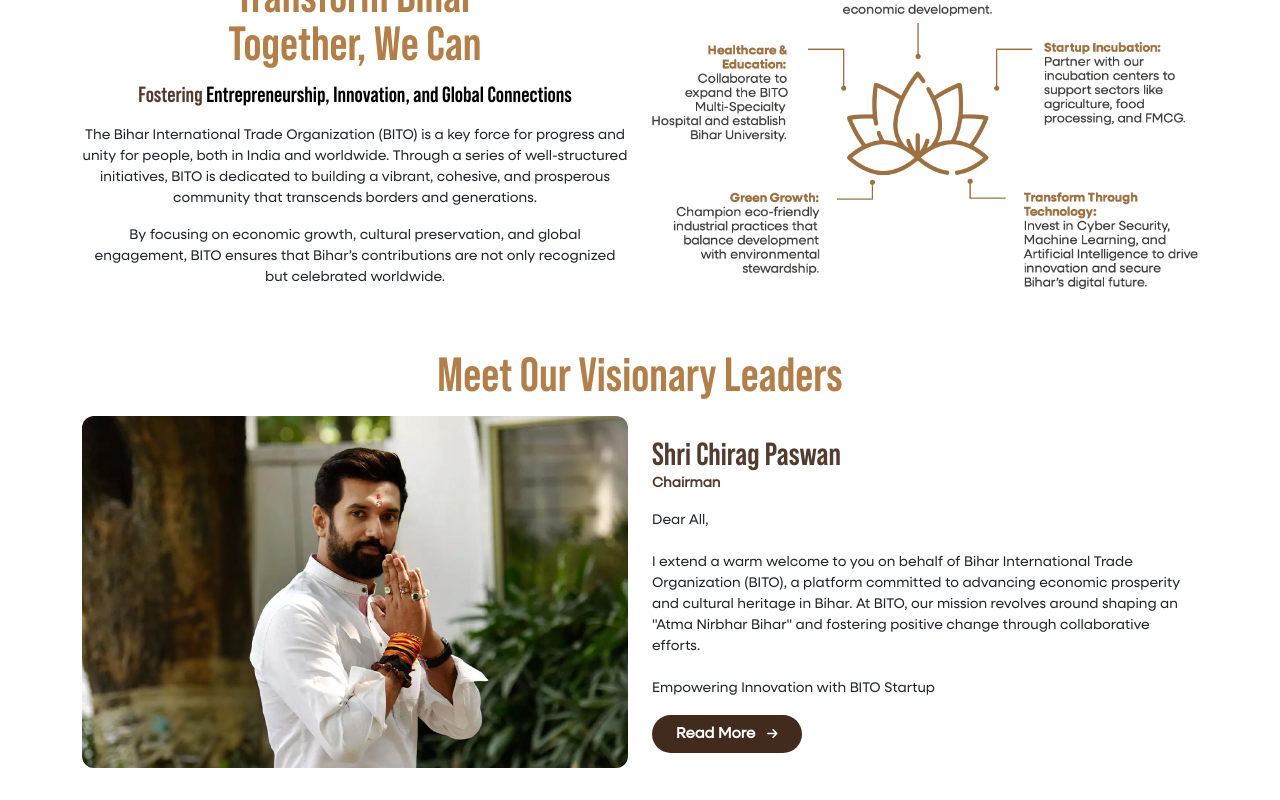
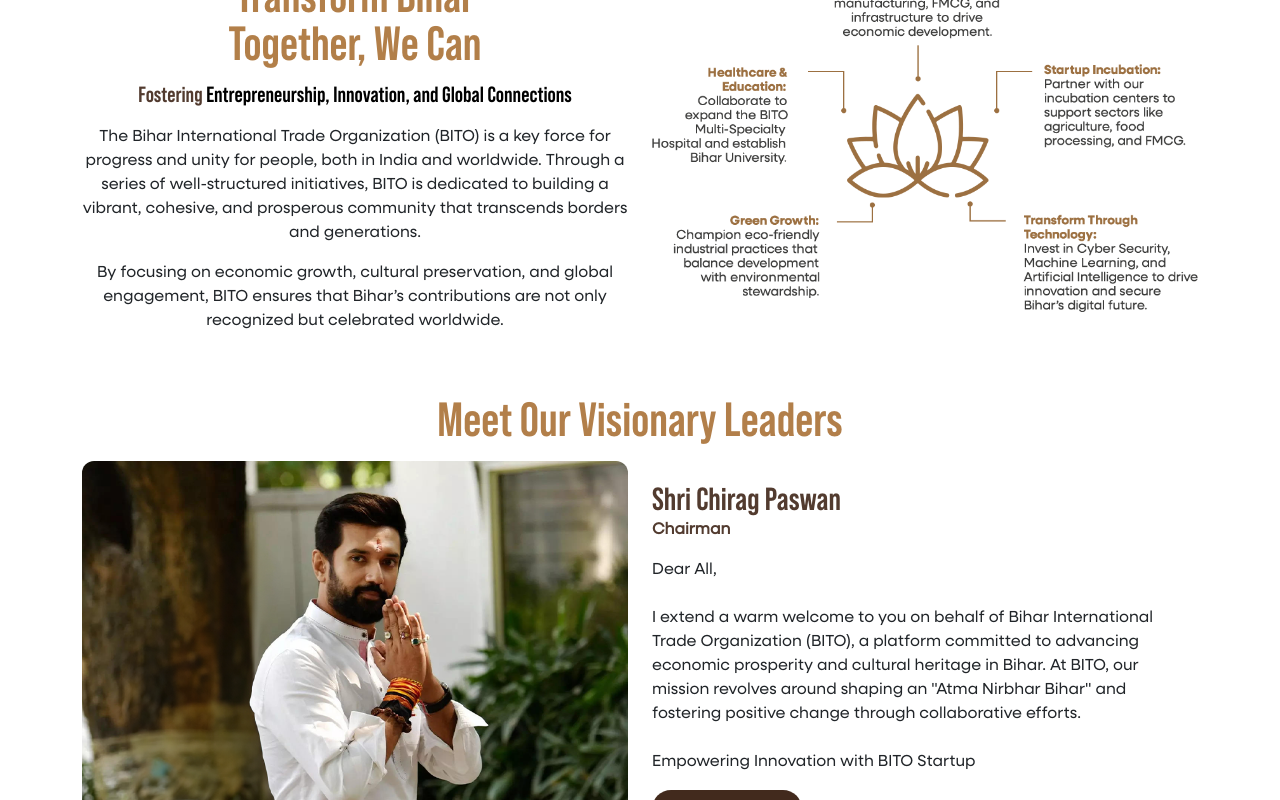
Before and after one commit to rahul8523/frontent-bitto, a React (Vite) app: page / in a window 1280 px wide. Shown: the part 780-1580 px from the top of the page. Built offline with nearby package versions, Linux system fonts and the light colour scheme.

Commit message:
bia page font size increased

```diff
--- a/src/Pages/bia.css
+++ b/src/Pages/bia.css
@@ -42,7 +42,7 @@ h6 {
   font-weight: 700;
 }
 p {
-  font-size: 14px !important;
+  font-size: 16px !important;
 }
 
 .bia-img {
@@ -293,6 +293,9 @@ p {
 }
 
 @media (max-width: 767px) {
+  p {
+  font-size: 14px !important;
+}
   .bia-img {
     padding-bottom: 75px;
     padding-top: 280px;
```
